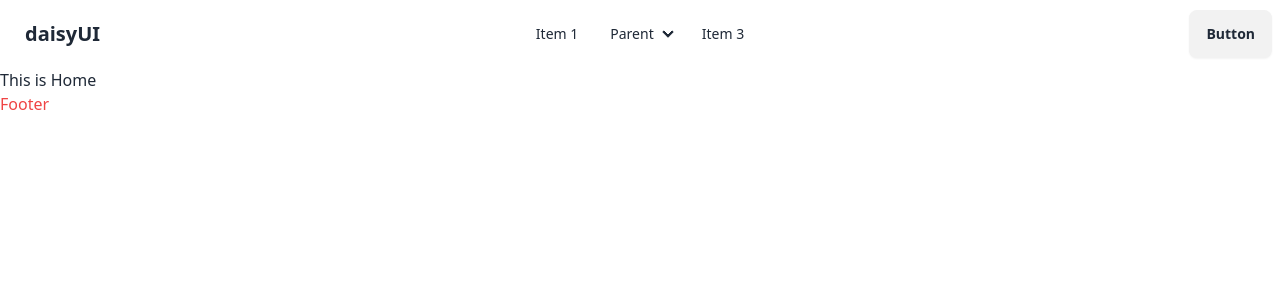
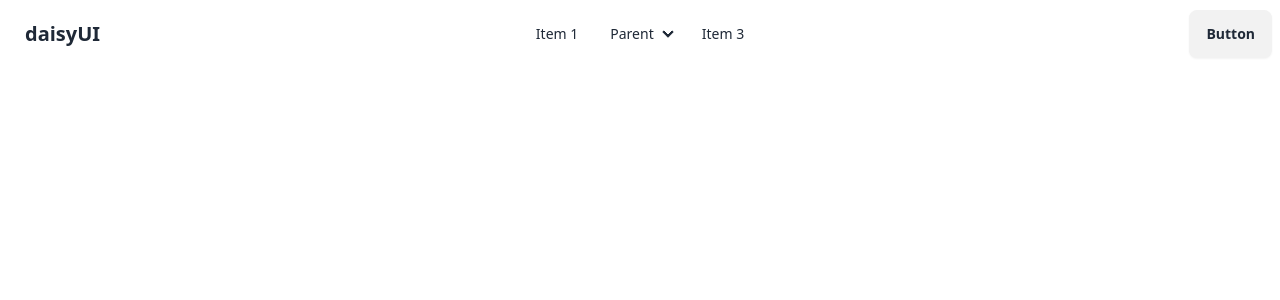
Before and after one commit to muktaranidas/FinalProject, a React (Vite) app: page / in a window 1280 px wide. Shown: the top 300 px of the page. Built offline with nearby package versions, Linux system fonts and the light colour scheme.

Commit message:
navbar start

```diff
--- a/src/App.jsx
+++ b/src/App.jsx
@@ -4,7 +4,7 @@ import { router } from './Routes/Routes/Routes'
 function App() {
 return (
 
-    <RouterProvider router={router}></RouterProvider>
+    <div className='max-w-[1440px] mx-auto'><RouterProvider router={router}></RouterProvider></div>
 
   )
 }
--- a/src/Pages/Home/Home/Home.jsx
+++ b/src/Pages/Home/Home/Home.jsx
@@ -2,7 +2,7 @@
 const Home = () => {
     return (
         <div>
-            <h1>This is Home</h1>
+            {/* <h1>This is Home</h1> */}
         </div>
     );
 };
--- a/src/Pages/Shared/Footer/Footer.jsx
+++ b/src/Pages/Shared/Footer/Footer.jsx
@@ -3,7 +3,7 @@ import React from 'react';
 const Footer = () => {
     return (
         <div>
-            <h2 className='text-red-500'>Footer</h2>
+            {/* <h2 className='text-red-500'>Footer</h2> */}
         </div>
     );
 };
```
